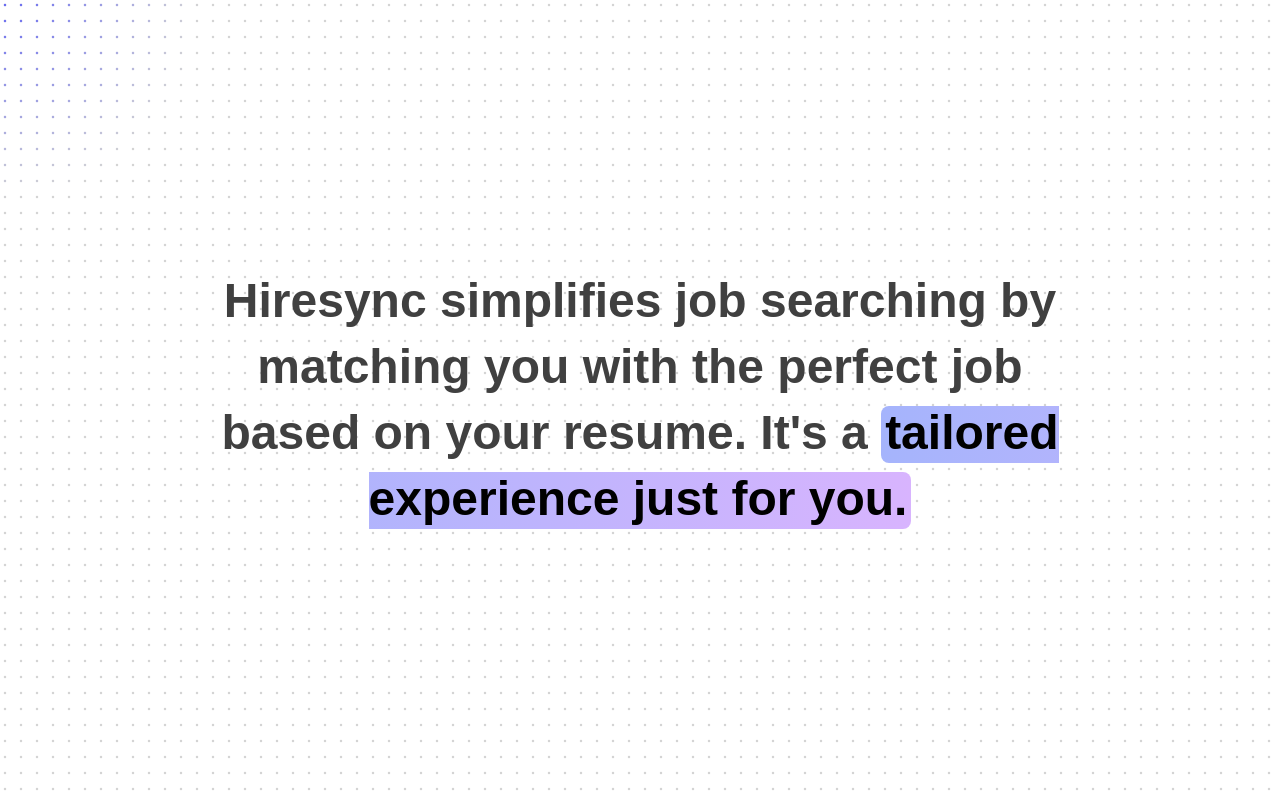
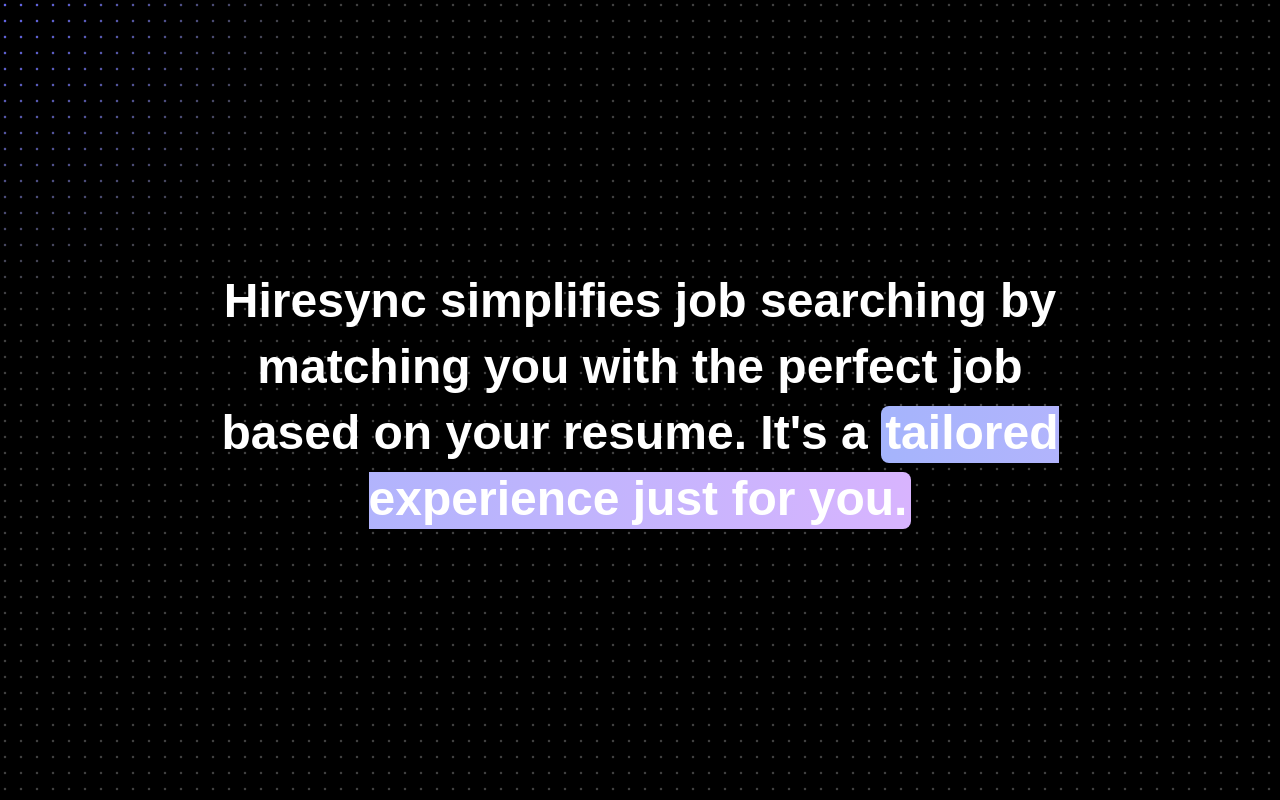
Before and after one commit to amaan-bhati/hiresync, a Next.js app: page / in a window 1280 px wide. Built offline with nearby package versions, Linux system fonts and the light colour scheme.

Commit message:
fix: styling-and-layout-changes-on-hero-section

```diff
--- a/src/components/HeroSection.tsx
+++ b/src/components/HeroSection.tsx
@@ -18,11 +18,11 @@
           duration: 0.5,
           ease: [0.4, 0.0, 0.2, 1],
         }}
-        className="text-2xl px-4 md:text-4xl lg:text-5xl font-bold text-neutral-700 dark:text-white max-w-4xl leading-relaxed lg:leading-snug text-center mx-auto "
+        className="text-2xl px-4 md:text-4xl lg:text-5xl font-bold text-white max-w-4xl leading-relaxed lg:leading-snug text-center mx-auto "
       >
         Hiresync simplifies job searching by matching you with the perfect job
         based on your resume. It's a{" "}
-        <Highlight className="text-black dark:text-white">
+        <Highlight className="text-white">
           tailored experience just for you.
         </Highlight>
       </motion.h1>
--- a/src/components/ui/hero-highlight.tsx
+++ b/src/components/ui/hero-highlight.tsx
@@ -29,25 +29,25 @@
   return (
     <div
       className={cn(
-        "relative h-screen flex items-center bg-white dark:bg-black justify-center w-full group",
+        "relative h-screen flex items-center bg-black dark:bg-black justify-center w-full group",
         containerClassName
       )}
       onMouseMove={handleMouseMove}
     >
-      <div className="absolute inset-0 bg-dot-thick-neutral-300 dark:bg-dot-thick-neutral-800  pointer-events-none" />
+      <div className="absolute inset-0 bg-dot-thick-neutral-700 pointer-events-none" />
       <motion.div
-        className="pointer-events-none bg-dot-thick-indigo-500 dark:bg-dot-thick-indigo-500   absolute inset-0 opacity-0 transition duration-300 group-hover:opacity-100"
+        className="pointer-events-none bg-dot-thick-indigo-500 dark:bg-dot-thick-indigo-500 absolute inset-0 opacity-0 transition duration-900 group-hover:opacity-100"
         style={{
           WebkitMaskImage: useMotionTemplate`
             radial-gradient(
-              200px circle at ${mouseX}px ${mouseY}px,
+              300px circle at ${mouseX}px ${mouseY}px,
               black 0%,
               transparent 100%
             )
           `,
           maskImage: useMotionTemplate`
             radial-gradient(
-              200px circle at ${mouseX}px ${mouseY}px,
+              300px circle at ${mouseX}px ${mouseY}px,
               black 0%,
               transparent 100%
             )
@@ -86,7 +86,7 @@
         display: "inline",
       }}
       className={cn(
-        `relative inline-block pb-1   px-1 rounded-lg bg-gradient-to-r from-indigo-300 to-purple-300 dark:from-indigo-500 dark:to-purple-500`,
+        `relative inline-block pb-1 px-1 rounded-lg bg-gradient-to-r from-indigo-300 to-purple-300 dark:from-indigo-500 dark:to-purple-500`,
         className
       )}
     >
```
